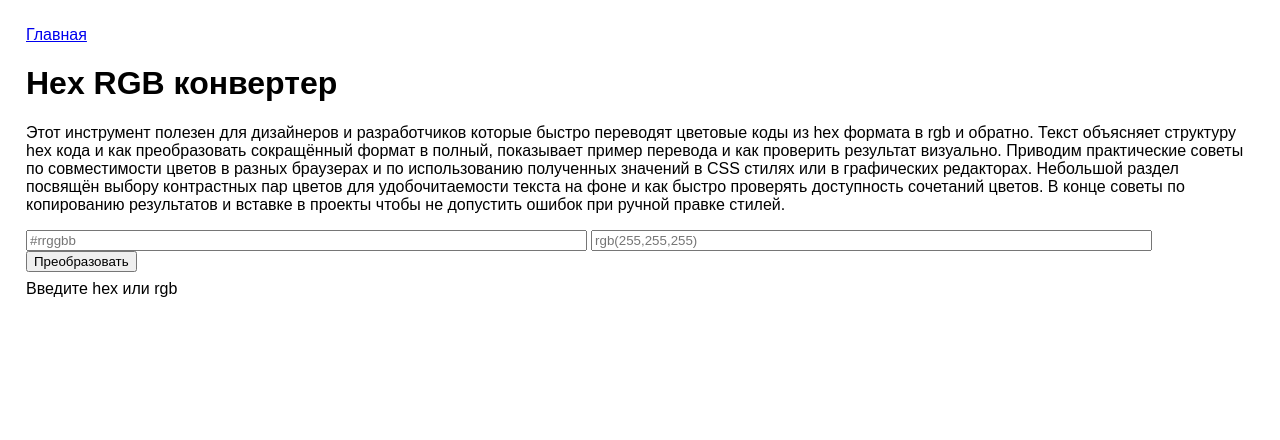
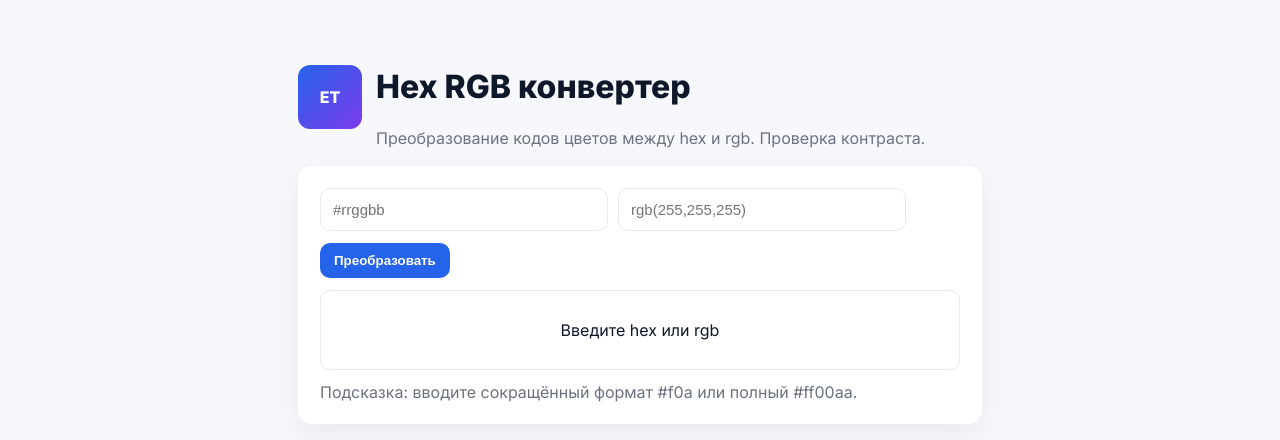
Before and after one commit to matvey18/easyconvert, a plain HTML site: page color.html in a window 1280 px wide. Both pictures are taken after a click on the button "Преобразовать". Drawn offline with Linux system fonts and the light colour scheme.

Commit message:
Update color.html

```diff
--- a/color.html
+++ b/color.html
@@ -4,28 +4,74 @@
   <meta charset="utf-8">
   <meta name="viewport" content="width=device-width,initial-scale=1">
   <title>Hex RGB конвертер — EasyTools</title>
-  <meta name="description" content="Преобразование hex в rgb и обратно.">
-  <link rel="canonical" href="https://easyconvert.ru/color.html">
-  <meta name="robots" content="index,follow">
-  <style>body{font-family:Arial,Helvetica,sans-serif;padding:18px}</style>
+  <meta name="description" content="Преобразование значения цвета между hex и rgb. Удобно для верстки и дизайна.">
+  <link href="https://fonts.googleapis.com/css2?family=Inter:wght@400;600;800&display=swap" rel="stylesheet">
+  <style>
+    :root{--accent:#2563eb;--bg:#f6f8fb;--card:#fff;--muted:#6b7280}
+    *{box-sizing:border-box}
+    body{margin:0;font-family:Inter,system-ui,Arial,sans-serif;background:var(--bg);color:#0f172a}
+    .wrap{max-width:720px;margin:28px auto;padding:18px}
+    header{display:flex;gap:14px;align-items:center;margin-bottom:18px}
+    .logo{width:64px;height:64px;border-radius:12px;background:linear-gradient(135deg,var(--accent),#7c3aed);display:flex;align-items:center;justify-content:center;color:#fff;font-weight:800}
+    main.card{background:var(--card);padding:22px;border-radius:14px;box-shadow:0 10px 30px rgba(2,6,23,0.06)}
+    .row{display:flex;gap:10px;flex-wrap:wrap;align-items:center}
+    input{padding:12px;border-radius:10px;border:1px solid #e6e9ef;font-size:15px}
+    .btn{background:var(--accent);color:white;padding:10px 14px;border-radius:10px;border:none;cursor:pointer;font-weight:700}
+    .preview{margin-top:12px;height:80px;border-radius:10px;border:1px solid #e6e9ef;background:#fff;display:flex;align-items:center;justify-content:center}
+    .muted{color:var(--muted);margin-top:12px}
+  </style>
 </head>
 <body>
-  <a href="/">Главная</a>
-  <h1>Hex RGB конвертер</h1>
-  <p>Этот инструмент полезен для дизайнеров и разработчиков которые быстро переводят цветовые коды из hex формата в rgb и обратно. Текст объясняет структуру hex кода и как преобразовать сокращённый формат в полный, показывает пример перевода и как проверить результат визуально. Приводим практические советы по совместимости цветов в разных браузерах и по использованию полученных значений в CSS стилях или в графических редакторах. Небольшой раздел посвящён выбору контрастных пар цветов для удобочитаемости текста на фоне и как быстро проверять доступность сочетаний цветов. В конце советы по копированию результатов и вставке в проекты чтобы не допустить ошибок при ручной правке стилей.</p>
-  <input id="hex" placeholder="#rrggbb" style="width:45%">
-  <input id="rgb" placeholder="rgb(255,255,255)" style="width:45%">
-  <button id="conv">Преобразовать</button>
-  <div id="out" style="margin-top:8px"></div>
+  <div class="wrap">
+    <header><div class="logo">ET</div><div><h1>Hex RGB конвертер</h1><div class="muted">Преобразование кодов цветов между hex и rgb. Проверка контраста.</div></div></header>
+
+    <main class="card">
+      <div class="row">
+        <input id="hex" placeholder="#rrggbb" style="width:45%">
+        <input id="rgb" placeholder="rgb(255,255,255)" style="width:45%">
+      </div>
+      <div style="margin-top:12px">
+        <button class="btn" id="conv">Преобразовать</button>
+      </div>
+
+      <div class="preview" id="preview">Превью цвета</div>
+      <div class="muted">Подсказка: вводите сокращённый формат #f0a или полный #ff00aa.</div>
+    </main>
+  </div>
+
   <script>
-    function h2r(h){h=h.replace('#',''); if(h.length===3) h=h.split('').map(c=>c+c).join(''); const n=parseInt(h,16); return [(n>>16)&255,(n>>8)&255,n&255];}
-    function r2h(r,g,b){return '#'+[r,g,b].map(x=>Number(x).toString(16).padStart(2,'0')).join('');}
-    document.getElementById('conv').addEventListener('click',()=>{
-      const h=document.getElementById('hex').value.trim();
-      const r=document.getElementById('rgb').value.trim();
-      if(h){ try{const [a,b,c]=h2r(h); document.getElementById('out').textContent=`rgb(${a}, ${b}, ${c})`}catch(e){document.getElementById('out').textContent='Неверный hex'} }
-      else if(r){ try{const p=r.replace('rgb','').replace(/\(|\)/g,'').split(',').map(s=>s.trim()); const hex=r2h(p[0],p[1],p[2]); document.getElementById('out').textContent=hex }catch(e){document.getElementById('out').textContent='Неверный rgb'} }
-      else document.getElementById('out').textContent='Введите hex или rgb';
+    function hexToRgb(h){
+      h = h.replace('#','').trim();
+      if(h.length === 3) h = h.split('').map(c=>c+c).join('');
+      const n = parseInt(h,16);
+      return [(n>>16)&255,(n>>8)&255,n&255];
+    }
+    function rgbToHex(r,g,b){
+      return '#'+[r,g,b].map(x=>Number(x).toString(16).padStart(2,'0')).join('');
+    }
+
+    document.getElementById('conv').addEventListener('click', ()=>{
+      const h = document.getElementById('hex').value.trim();
+      const r = document.getElementById('rgb').value.trim();
+      const preview = document.getElementById('preview');
+      try {
+        if(h){
+          const [a,b,c] = hexToRgb(h);
+          document.getElementById('rgb').value = `rgb(${a}, ${b}, ${c})`;
+          preview.style.background = `rgb(${a}, ${b}, ${c})`;
+          preview.textContent = '';
+        } else if(r){
+          const parts = r.replace('rgb','').replace(/\(|\)/g,'').split(',').map(s=>s.trim());
+          const hex = rgbToHex(parts[0],parts[1],parts[2]);
+          document.getElementById('hex').value = hex;
+          preview.style.background = hex;
+          preview.textContent = '';
+        } else {
+          preview.textContent = 'Введите hex или rgb';
+        }
+      } catch(e) {
+        preview.textContent = 'Неверный формат';
+      }
     });
   </script>
 </body>
```
